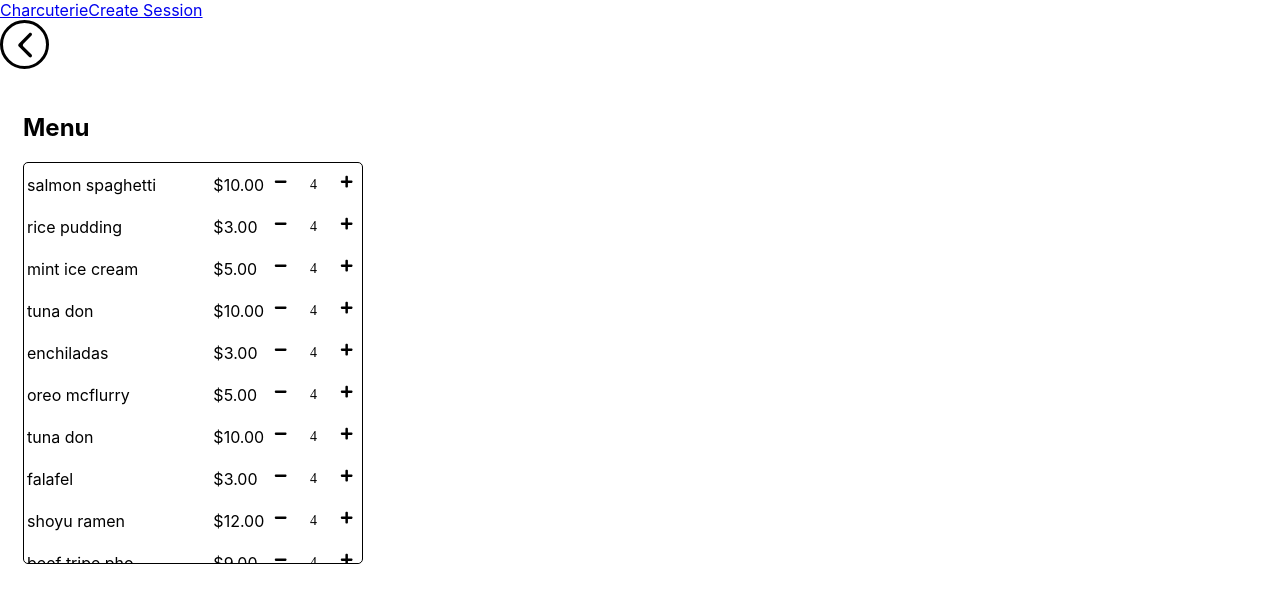
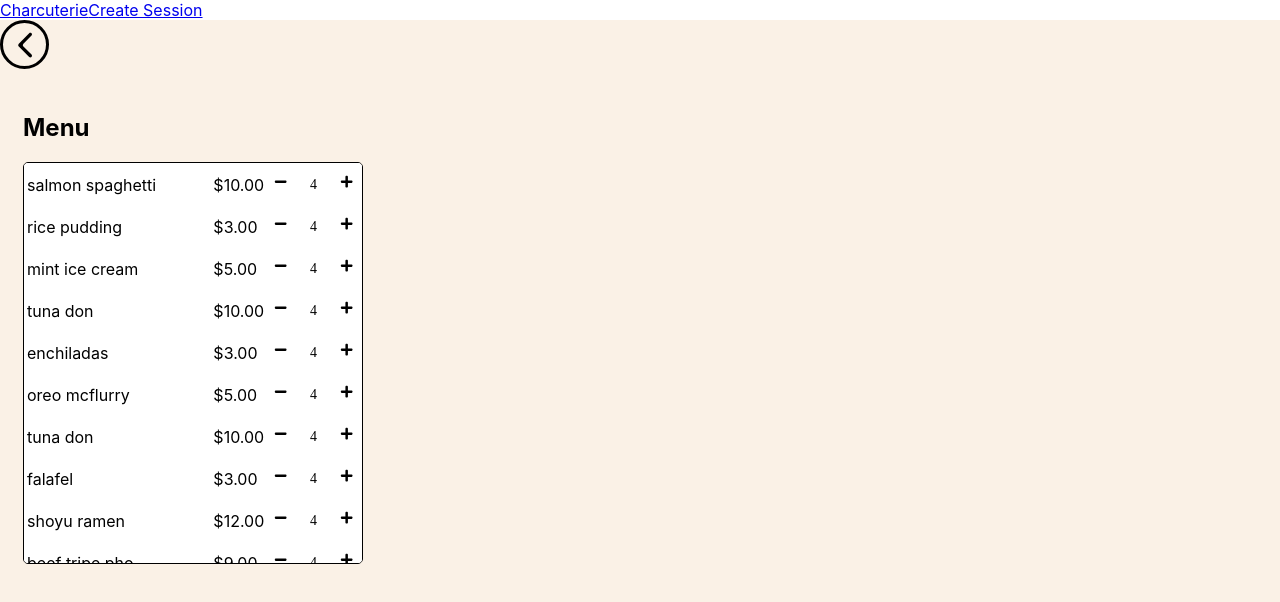
Before and after one commit to acchiang/cpsc-455-project, a React (Create React App) app: page /order-screen in a window 1280 px wide. Shown: the top 602 px of the page. Built offline with nearby package versions, Linux system fonts and the light colour scheme.

Commit message:
add background colors

```diff
--- a/src/components/MenuSelector.js
+++ b/src/components/MenuSelector.js
@@ -3,6 +3,7 @@ import { useState } from 'react'
 import QuantitySelector from './QuantitySelector';
 
 const MenuSelectorContainer = styled.div`
+  background-color: ${(p) => p.theme.colors.background};
   border-radius: 5px;
   border: ${(p) => p.border ?? "1px solid black"};
   max-width: 400px;
--- a/src/pages/OrderScreen.js
+++ b/src/pages/OrderScreen.js
@@ -32,6 +32,12 @@ function OrderScreen() {
     setOrder(initializeOrder());
   }, []);
 
+  const PageContainer = styled.div`
+    height: 100vh;
+    width: 100vw;
+    background: ${p => p.theme.colors.primary};
+  `;
+
 
   const PanelContainer = styled.table`
     margin: 20px;
@@ -43,6 +49,7 @@ function OrderScreen() {
   return (
     <Theme>
     <OrderContext.Provider value={[order, setOrder]}>
+      <PageContainer>
       <BackButton url={"/create-session"}/>
       <PanelContainer>
         <tr>
@@ -52,6 +59,7 @@ function OrderScreen() {
           </Panel>
         </tr>
       </PanelContainer>
+      </PageContainer>
     </OrderContext.Provider>
     </Theme>
   );
```
